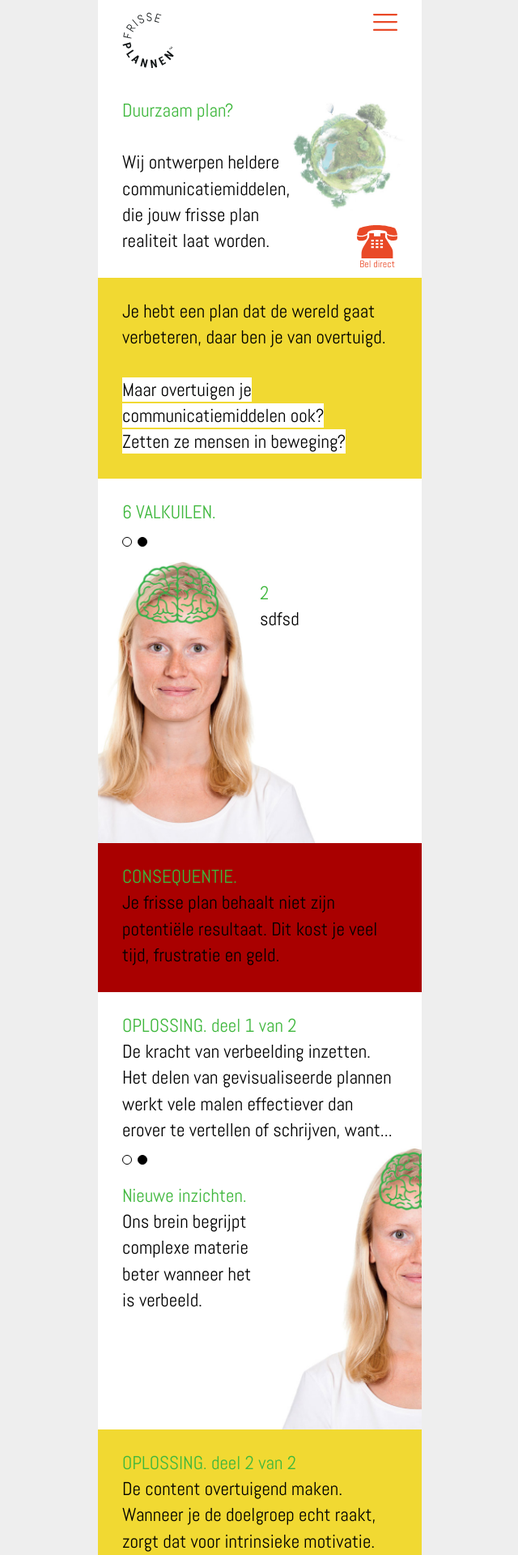
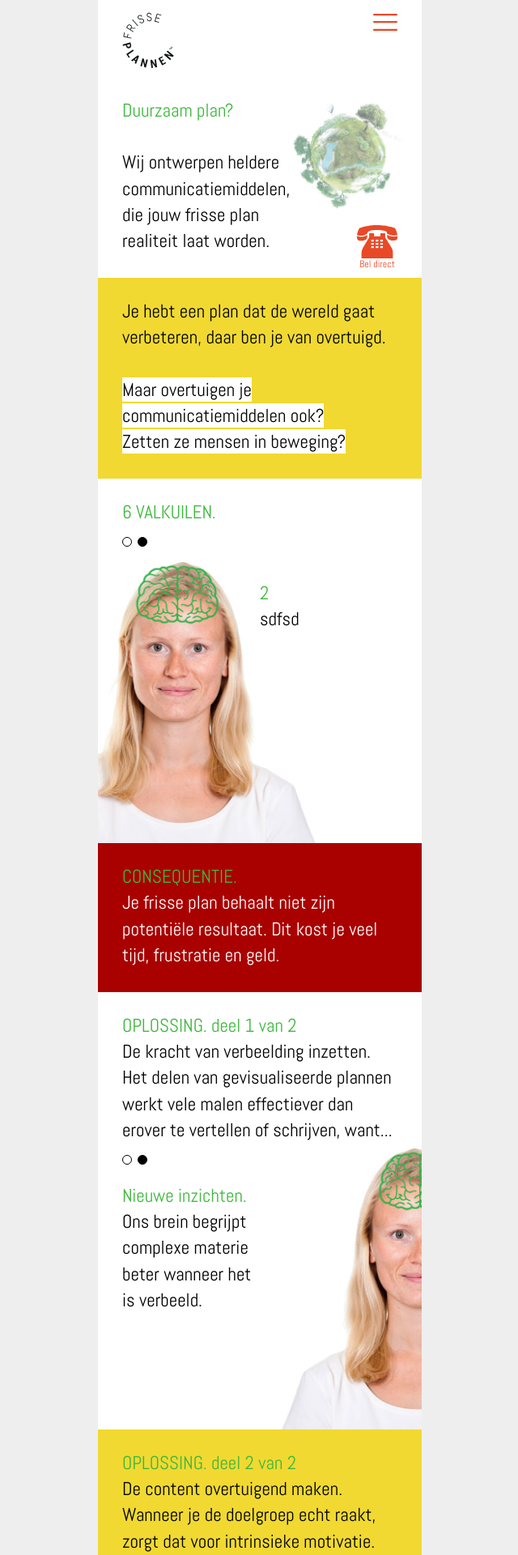
Before and after one commit to jhvanderschee/carli_d, a Jekyll site: the page built from index.md, in a window 1280 px wide. Shown: the top 1920 px of the page at 81% size, without its empty margins (319-959 px from the left). Built offline with Jekyll 4.4.1, drawn with Linux system fonts in a browser that asks for light colours.

Commit message:
Update style.css

```diff
--- a/css/style.css
+++ b/css/style.css
@@ -27,7 +27,7 @@ KLEUREN
 .yellow {background-color: #f1d932!important;}
 .green {background-color: #3eb73c!important; color: white;}
 .gray {background-color: #d6d8d5!important;}
-.darkred {background-color: #A90000!important;}
+.darkred {background-color: #A90000!important; color: white;}
 
 
 .logo, #menutoggle {position: absolute; top: 15px; left: 30px; width: 70px;}
```
